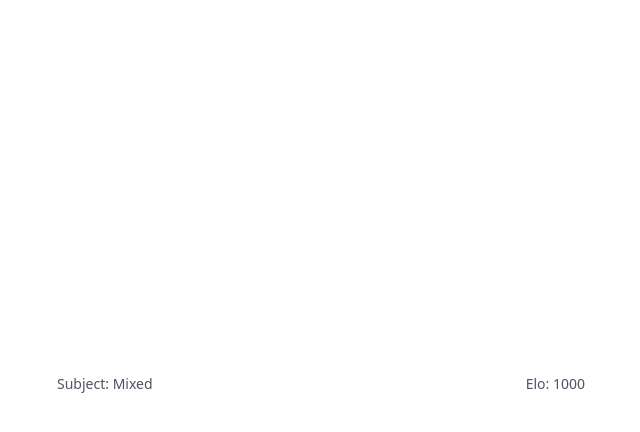
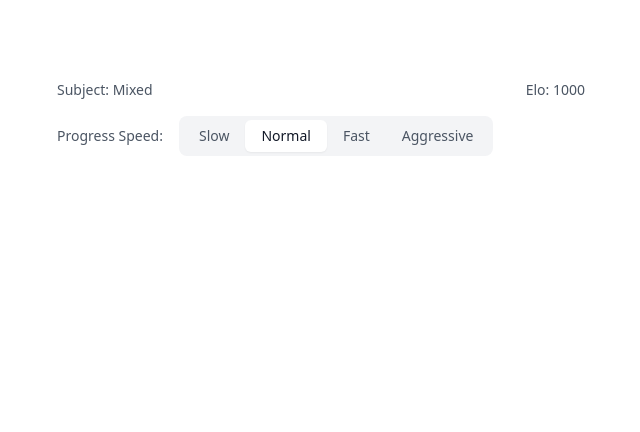
Before and after one commit to danwritecode/language-kata, a Nuxt app: page / in a window 1280 px wide. Both pictures are taken after a click on the button "Start New Practice". Shown: the top 432 px of the page, without its empty margins (319-959 px from the left). Built offline with nearby package versions, Linux system fonts and the light colour scheme; no server answers.

Commit message:
updates to scaling

```diff
--- a/app/pages/practice.vue
+++ b/app/pages/practice.vue
@@ -1,14 +1,39 @@
 <template>
-  <div class="flex items-center justify-center min-h-screen py-8">
+  <div class="flex justify-center min-h-screen pt-20">
     <div class="max-w-xl w-full px-6">
       <!-- Header info -->
-      <div class="flex items-center justify-between mb-8">
+      <div class="mb-14">
+        <div class="flex items-center justify-between mb-4">
           <p class="text-gray-600 text-sm">
             Subject: <span class="font-medium">{{ currentSubject }}</span>
           </p>
           <p class="text-gray-600 text-sm">
             Elo: <span class="font-medium">{{ currentElo }}</span>
           </p>
+        </div>
+
+        <!-- Progress Speed Control -->
+        <div class="flex items-center gap-4">
+          <span class="text-sm text-gray-600">Progress Speed:</span>
+          <div class="flex rounded-lg bg-gray-100 p-1" role="radiogroup">
+            <button
+              v-for="speed in progressSpeeds"
+              :key="speed.value"
+              @click="scalingFactor = speed.value"
+              :class="[
+                'px-4 py-1.5 text-sm font-medium rounded-md transition-all',
+                scalingFactor === speed.value
+                  ? 'bg-white text-gray-900 shadow-sm'
+                  : 'text-gray-600 hover:text-gray-900'
+              ]"
+              :title="speed.description"
+              role="radio"
+              :aria-checked="scalingFactor === speed.value"
+            >
+              {{ speed.label }}
+            </button>
+          </div>
+        </div>
       </div>
 
       <!-- Loading state for initial load only -->
@@ -123,6 +148,15 @@ const previousExercises = ref<Array<{
   was_correct?: boolean;
 }>>([]);
 const sessionId = ref<string>('');
+const scalingFactor = ref(1.0);
+
+// Progress speed options
+const progressSpeeds = [
+  { label: 'Slow', value: 0.5, description: '+10 ELO per correct answer' },
+  { label: 'Normal', value: 1.0, description: '+20 ELO per correct answer' },
+  { label: 'Fast', value: 1.5, description: '+30 ELO per correct answer' },
+  { label: 'Aggressive', value: 2.0, description: '+40 ELO per correct answer' }
+];
 
 // Initialize with first exercise
 onMounted(() => {
@@ -141,6 +175,7 @@ const initializeSession = () => {
       sessionId.value = urlSessionId;
       currentElo.value = session.currentElo;
       currentSubject.value = session.subject;
+      scalingFactor.value = session.eloScalingFactor || 1.0;
       // Load previous exercises but exclude the last one (for fresh start)
       previousExercises.value = session.previousExercises.slice(0, -1);
       return;
@@ -166,6 +201,7 @@ const fetchExercise = async () => {
     const request: KataRequest = {
       current_elo: currentElo.value,
       subject_hint: route.query.subject as string || undefined,
+      elo_scaling_factor: scalingFactor.value,
       previous_exercises: previousExercises.value
     };
 
@@ -195,6 +231,7 @@ const submitAnswer = async () => {
       subject_hint: route.query.subject as string || undefined,
       user_answer_ja: userAnswer.value,
       source_sentence_en: currentExercise.value.sentence_en,
+      elo_scaling_factor: scalingFactor.value,
       previous_exercises: previousExercises.value
     };
 
@@ -235,6 +272,7 @@ const submitAnswer = async () => {
       name: generateSessionName(currentSubject.value),
       subject: currentSubject.value,
       currentElo: response.elo,
+      eloScalingFactor: scalingFactor.value,
       previousExercises: previousExercises.value,
       lastUpdated: new Date().toISOString(),
       exercisesCompleted: previousExercises.value.length
--- a/app/types/llm/kata/request.ts
+++ b/app/types/llm/kata/request.ts
@@ -3,6 +3,7 @@ export interface KataRequest {
   subject_hint?: string;
   user_answer_ja?: string;
   source_sentence_en?: string;
+  elo_scaling_factor?: number;
   previous_exercises?: Array<{
     sentence_en: string;
     pattern_focus: string[];
--- a/app/types/session.ts
+++ b/app/types/session.ts
@@ -3,6 +3,7 @@ export interface Session {
   name: string;
   subject: string;
   currentElo: number;
+  eloScalingFactor: number;
   previousExercises: Array<{
     sentence_en: string;
     pattern_focus: string[];
```
Also changed, not shown: 2 other files (tests, documents, lock files or other folders). Lines whose indentation alone changed are shown as unchanged.
